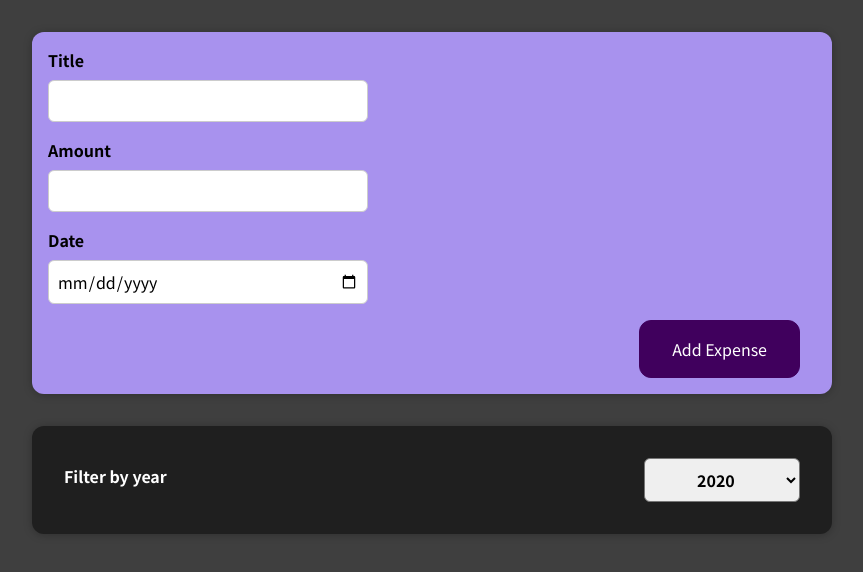
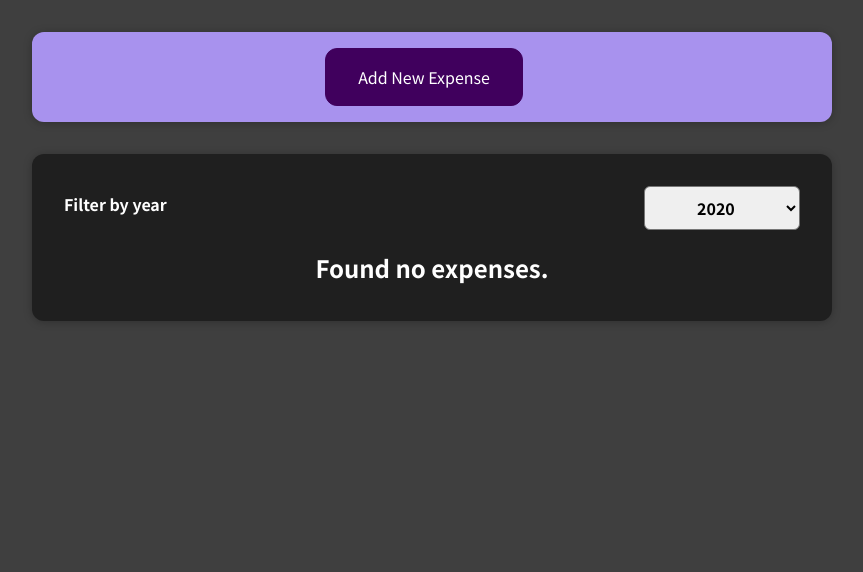
Before and after one commit to Iandancun/expense-tracker, a React (Create React App) app: page / in a window 1280 px wide. Shown: the top 572 px of the page, without its empty margins (208-1071 px from the left). Built offline with nearby package versions, Linux system fonts and the light colour scheme.

Commit message:
show or hide form based on condition

```diff
--- a/src/App.js
+++ b/src/App.js
@@ -38,7 +38,7 @@ let App = () => {
     return (
         <div>
             <NewExpense onAddExpense={addExpenseDataHandler}/>
-            <Expenses expenses={expenses}></Expenses>
+            <Expenses items={expenses}></Expenses>
         </div>
     );
 }
--- a/src/components/Expenses/ExpenseItem.js
+++ b/src/components/Expenses/ExpenseItem.js
@@ -6,6 +6,7 @@ import Card from "../UI/Card";
 let ExpenseItem = (props) => {
 
     return (
+        <li>
             <Card className={"expense-item"}>
                 <ExpenseDate date={props.date}></ExpenseDate>
                 <div className={"expense-item__description"}>
@@ -13,6 +14,8 @@ let ExpenseItem = (props) => {
                     <div className={"expense-item__price"}>${props.amount}</div>
                 </div>
             </Card>
+        </li>
+
     );
 }
 export default ExpenseItem
--- a/src/components/Expenses/Expenses.js
+++ b/src/components/Expenses/Expenses.js
@@ -1,28 +1,21 @@
-import ExpenseItem from "./ExpenseItem";
 import './Expenses.css'
 import Card from "../UI/Card";
 import ExpensesFilter from "./ExpensesFilter";
 import React, {useState} from "react";
+import ExpensesList from "./ExpensesList";
 
-let Expenses = (data) => {
+let Expenses = (props) => {
 
     const [filteredYear, setFilteredYear] = useState(2020)
     const expenseFilterHandler = (selectedYear) => {
         setFilteredYear(selectedYear)
     }
-    const filteredExpenses = data.expenses.filter((item) => item.date.getFullYear().toString() === filteredYear)
+    const filteredExpenses = props.items.filter((item) => item.date.getFullYear().toString() === filteredYear)
 
     return (
         <Card className={'expenses'}>
             <ExpensesFilter selected={filteredYear} onExpenseFilter={expenseFilterHandler}></ExpensesFilter>
-            {filteredExpenses.map((item) => (
-                <ExpenseItem
-                    key={item.id}
-                    title={item.title}
-                    amount={item.amount}
-                    date={item.date}/>
-            ))}
-
+            <ExpensesList items = {filteredExpenses} filteredYear={ filteredYear}/>
         </Card>
     )
 }
--- /dev/null
+++ b/src/components/Expenses/ExpensesList.css
@@ -0,0 +1,9 @@
+.expenses-list {
+    list-style: none;
+    padding: 0;
+}
+
+.expenses-list__fallback {
+    color: white;
+    text-align: center;
+}
--- /dev/null
+++ b/src/components/Expenses/ExpensesList.js
@@ -0,0 +1,24 @@
+import "./ExpensesList.css"
+import ExpenseItem from "./ExpenseItem";
+import React from "react";
+
+let ExpensesList = (props) => {
+
+    if (props.items.length === 0) {
+        return <h2 className={"expenses-list__fallback"}>Found no expenses.</h2>
+    }
+    return (
+        <ul className={"expenses-list"}>
+            {
+                props.items.map((item) => (
+                    <ExpenseItem
+                        key={item.id}
+                        title={item.title}
+                        amount={item.amount}
+                        date={item.date}/>
+                ))
+            }
+        </ul>
+    )
+}
+export default ExpensesList
--- /dev/null
+++ b/src/components/NewExpense/ExpenseButton.js
@@ -0,0 +1,15 @@
+import React from "react";
+import './ExpenseForm.css'
+
+let ExpenseButton = (props) => {
+    const newExpenseButtonHandler = (event) => {
+        props.showForm()
+    }
+    return (
+        <div className={"new-expense__button"}>
+            <button type={"button"} onClick={newExpenseButtonHandler}>Add New Expense</button>
+        </div>
+    )
+}
+
+export default ExpenseButton
--- a/src/components/NewExpense/ExpenseForm.css
+++ b/src/components/NewExpense/ExpenseForm.css
@@ -25,3 +25,6 @@
 .new-expense__actions {
     text-align: right;
 }
+.new-expense__button {
+    text-align: center;
+}
--- a/src/components/NewExpense/ExpenseForm.js
+++ b/src/components/NewExpense/ExpenseForm.js
@@ -1,5 +1,6 @@
 import React, {useState} from "react";
 import './ExpenseForm.css'
+
 const ExpenseForm = (props) => {
     const [enteredTitle, setEnteredTitle] = useState('')
     const [enteredAmount, setEnteredAmount] = useState('')
@@ -19,8 +20,12 @@ const ExpenseForm = (props) => {
         setEnteredTitle('')
         setEnteredAmount('')
         setEnteredDate('')
+        cancelFormHandler()
     }
 
+    const cancelFormHandler = () => {
+        props.hideForm()
+    }
 
     return (
         <form onSubmit={submitHandler}>
@@ -33,16 +38,19 @@ const ExpenseForm = (props) => {
             <div className={"new-expense__controls"}>
                 <div className={"new-expense__control"}>
                     <label>Amount</label>
-                    <input type={'number'} value={enteredAmount} onChange={amountChangedHandler} min={"0.01"} step={"0.01"} />
+                    <input type={'number'} value={enteredAmount} onChange={amountChangedHandler} min={"0.01"}
+                           step={"0.01"}/>
                 </div>
             </div>
             <div className={"new-expense__controls"}>
                 <div className={"new-expense__control"}>
                     <label>Date</label>
-                    <input type={'date'} value={enteredDate} onChange={dateChangedHandler} min={"2019-01-01"} max={"2023-12-31"} />
+                    <input type={'date'} value={enteredDate} onChange={dateChangedHandler} min={"2019-01-01"}
+                           max={"2023-12-31"}/>
                 </div>
             </div>
             <div className={"new-expense__actions"}>
+                <button onClick={cancelFormHandler} type={"button"}>Cancel</button>
                 <button type={"submit"}>Add Expense</button>
             </div>
         </form>
--- a/src/components/NewExpense/NewExpense.js
+++ b/src/components/NewExpense/NewExpense.js
@@ -1,5 +1,7 @@
 import './NewExpense.css'
 import ExpenseForm from "./ExpenseForm";
+import ExpenseButton from "./ExpenseButton";
+import React, {useState} from "react";
 
 const NewExpense = (props) => {
     const saveExpenseDataHandler = (enteredExpenseData) => {
@@ -9,9 +11,24 @@ const NewExpense = (props) => {
         }
         props.onAddExpense(expenseData)
     }
+    const [showExpenseForm, setShowExpenseForm] = useState(false)
+
+    const hideExpenseFormHandler = () => {
+        setShowExpenseForm(false)
+    }
+    const showExpenseFormHandler = () => {
+        setShowExpenseForm(true)
+    }
+    let expenseForm;
+    let expenseButton;
+    if (showExpenseForm)
+        expenseForm = <ExpenseForm onSaveExpenseData={saveExpenseDataHandler} hideForm={hideExpenseFormHandler}/>
+    if (!showExpenseForm)
+        expenseButton = <ExpenseButton showForm={showExpenseFormHandler}/>
     return (
         <div className={"new-expense"}>
-            <ExpenseForm onSaveExpenseData={saveExpenseDataHandler}/>
+            {expenseButton}
+            {expenseForm}
         </div>
     )
 }
```
Lines whose indentation alone changed are shown as unchanged.
